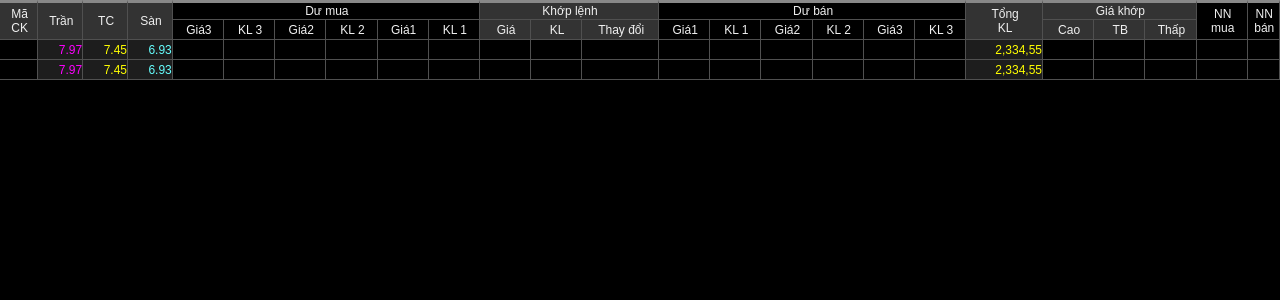
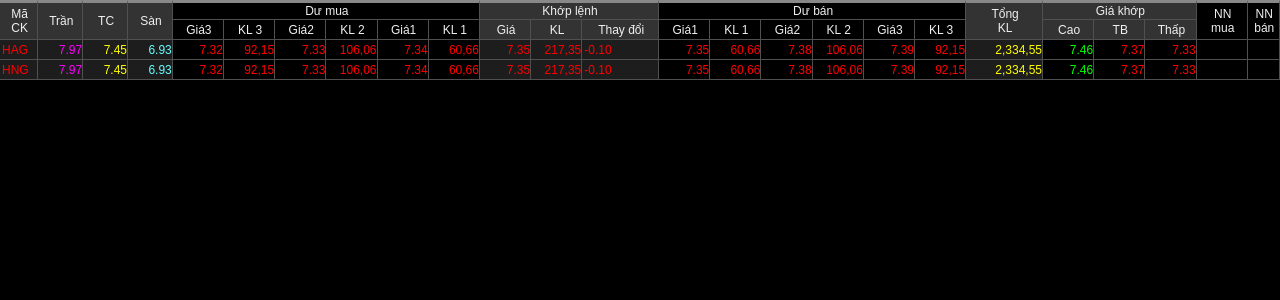
Before and after one commit to tuanchauict/tuanchauict.github.io, a React (Create React App) app in the folder banggia3/: page / in a window 1280 px wide. Shown: the top 300 px of the page. Built offline with nearby package versions, Linux system fonts and the light colour scheme.

Commit message:
Minor fix

```diff
--- a/banggia3/src/components/Table.js
+++ b/banggia3/src/components/Table.js
@@ -135,7 +135,7 @@ class NameCell extends Component {
   render() {
     const ctx = this.context;
     const changeColor = getPriceColor(ctx.ceiling, ctx.floor, ctx.oldPrice, ctx.currentPrice)
-    const cls = ["group0", "text", "movable", changeColor];
+    const cls = ["group0", "text", "movable", changeColor].join(' ');
     return (
       <td className={cls}>
         <span className="text link">{this.props.code}</span>
@@ -196,7 +196,7 @@ class PriceCell extends Component {
   render() {
     const ctx = this.context;
     const changeColor = getPriceColor(ctx.ceiling, ctx.floor, ctx.oldPrice, this.props.price)
-    const cls = [this.props.type, changeColor];
+    const cls = [this.props.type, changeColor].join(' ');
     return (
       <td className={cls}>
         {roundPrice(this.props.price)}
@@ -222,8 +222,7 @@ class AmountCell extends Component {
   render() {
     const ctx = this.context;
     const changeColor = getPriceColor(ctx.ceiling, ctx.floor, ctx.oldPrice, this.props.price)
-    const cls = [this.props.type, changeColor]
-    console.log(cls);
+    const cls = [this.props.type, changeColor].join(' ')
     return (
       <td className={cls}>{roundAmount(this.props.amount)}</td>
     )
@@ -241,7 +240,7 @@ class ChangeCell extends Component {
   render() {
     const ctx = this.context;
     const changeColor = getPriceColor(ctx.ceiling, ctx.floor, ctx.oldPrice, ctx.currentPrice)
-    const cls = ["group0", "text", changeColor]
+    const cls = ["group0", "text", changeColor].join(' ')
     const change = this.context.currentPrice - this.context.oldPrice;
     return (
       <td className={cls}>{roundPrice(change)}</td>
```
